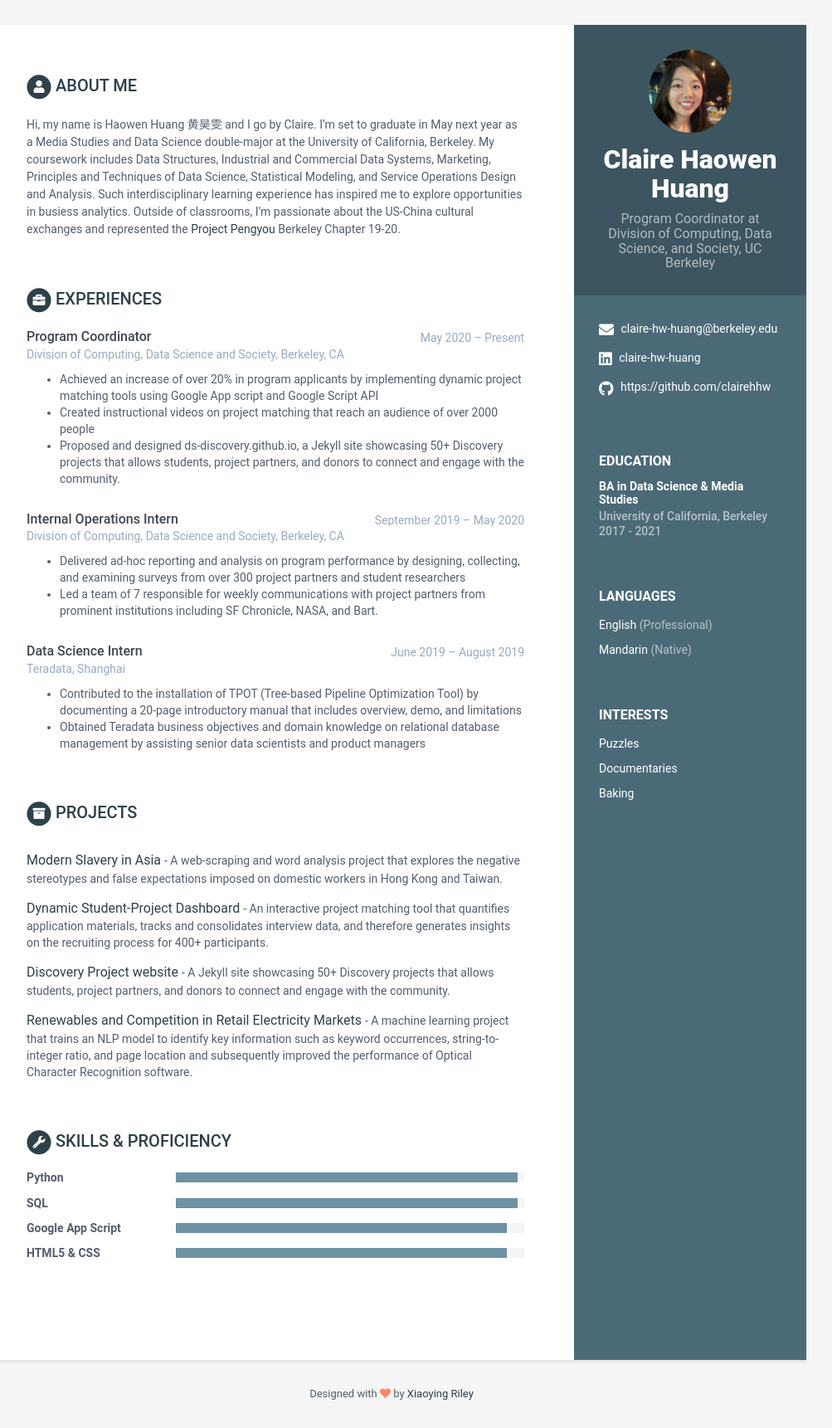
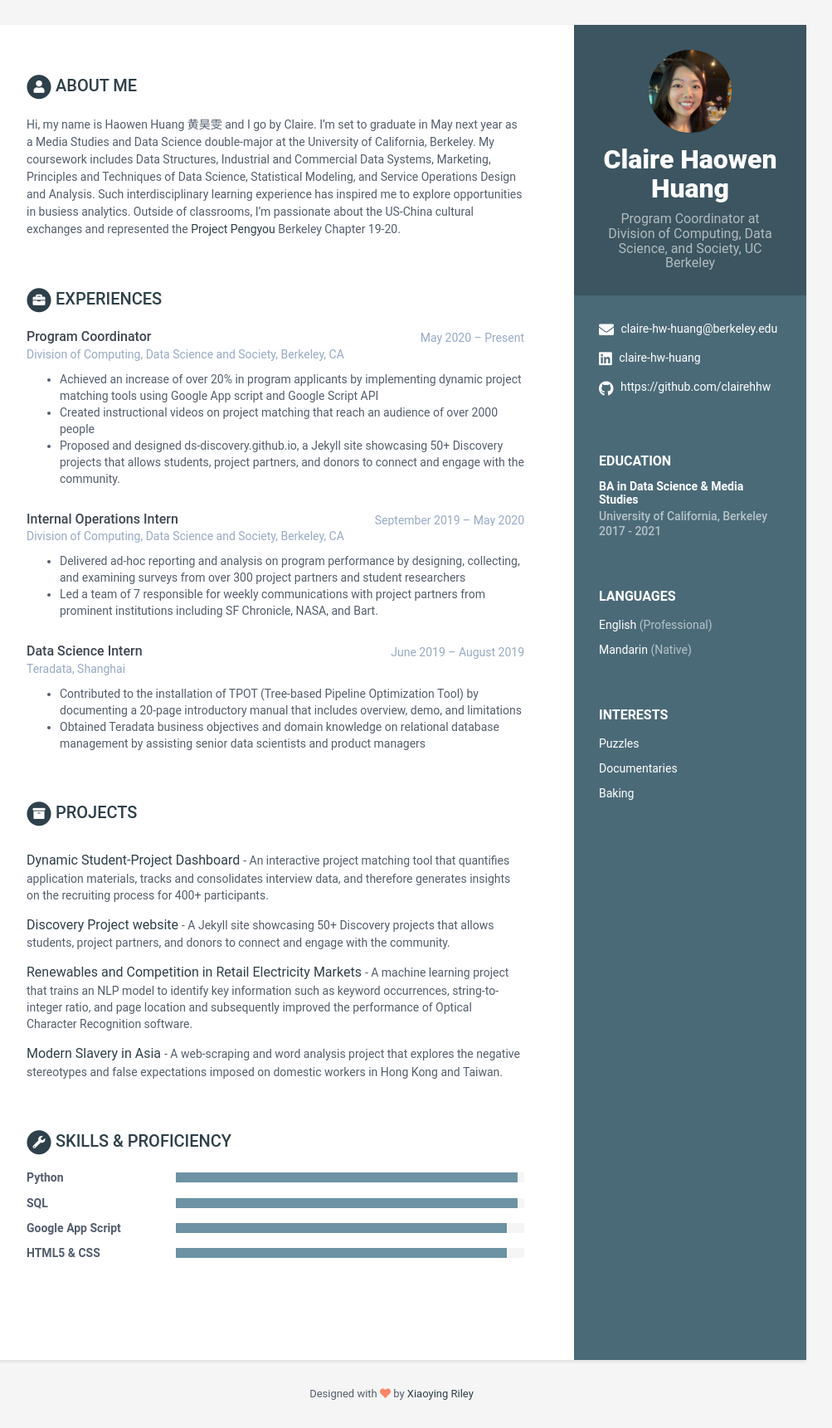
Before and after one commit to clairehhw/onlineCV, a Jekyll site: the page built from index.html, in a window 1280 px wide. Shown: the whole page at 83% size, without its empty margins (168-1171 px from the left). Built offline with Jekyll 4.4.1, drawn with Linux system fonts in a browser that asks for light colours; part of the change alters nothing that is shown.

```diff
--- a/_data/data.yml
+++ b/_data/data.yml
@@ -84,10 +84,6 @@ projects:
     title: Projects
     intro: >
     assignments:
-      - title: Modern Slavery in Asia
-        link:
-        tagline: "A web-scraping and word analysis project that explores the negative stereotypes and false expectations imposed on domestic workers in Hong Kong and Taiwan."
-
       - title: Dynamic Student-Project Dashboard
         link: "https://github.com/clairehhw/Dynamic-Matching-Dashboards"
         tagline: "An interactive project matching tool that quantifies application materials, tracks and consolidates interview data, and therefore generates insights on the recruiting process for 400+ participants."
@@ -99,6 +95,11 @@ projects:
       - title: Renewables and Competition in Retail Electricity Markets
         link: "https://github.com/clairehhw/Renewables-and-Competition-in-Retail-Electricity-Markets"
         tagline: "A machine learning project that trains an NLP model to identify key information such as keyword occurrences, string-to-integer ratio, and page location and subsequently improved the performance of Optical Character Recognition software."
+
+      - title: Modern Slavery in Asia
+        link:
+        tagline: "A web-scraping and word analysis project that explores the negative stereotypes and false expectations imposed on domestic workers in Hong Kong and Taiwan."
+
 
 
 skills:
```
